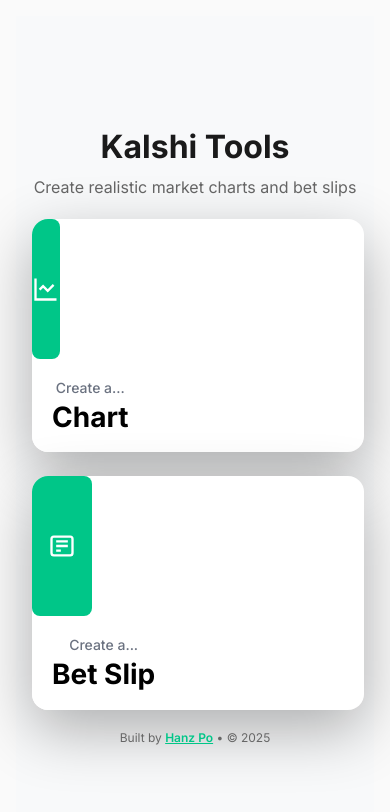
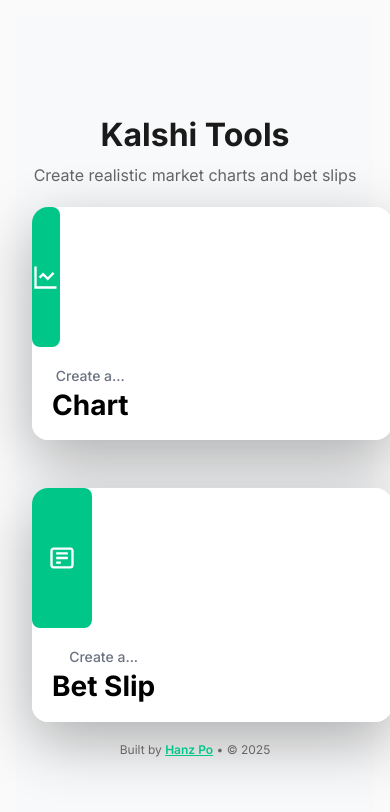
Before and after one commit to HanzPo/kalshi-tools, a React (Vite) app: page / in a window 390 px wide. Shown: the top 812 px of the page. Built offline with nearby package versions, Linux system fonts and the light colour scheme.

Commit message:
surely this will fix it

```diff
--- a/src/components/LandingPage.css
+++ b/src/components/LandingPage.css
@@ -1,22 +1,49 @@
-/* Force single column on mobile/tablet for all browsers including Safari */
+/* Safari iOS specific fix */
+@media screen and (max-width: 1024px) and (-webkit-min-device-pixel-ratio: 1) {
+  .landing-options {
+    display: -webkit-box !important;
+    display: -webkit-flex !important;
+    display: flex !important;
+    -webkit-box-orient: vertical !important;
+    -webkit-box-direction: normal !important;
+    -webkit-flex-direction: column !important;
+    flex-direction: column !important;
+    -webkit-box-align: center !important;
+    -webkit-align-items: center !important;
+    align-items: center !important;
+  }
+
+  .landing-option {
+    -webkit-box-flex: 0 !important;
+    -webkit-flex: 0 0 360px !important;
+    flex: 0 0 360px !important;
+    width: 360px !important;
+    max-width: 380px !important;
+    min-width: 300px !important;
+    margin-bottom: 24px !important;
+  }
+
+  .landing-option:last-child {
+    margin-bottom: 0 !important;
+  }
+}
+
+/* Consolidated mobile layout for all other browsers */
 @media (max-width: 1024px) {
   .landing-options {
     -webkit-flex-direction: column !important;
     flex-direction: column !important;
     -webkit-align-items: center !important;
     align-items: center !important;
-    gap: 0 !important; /* Remove gap, use margins instead */
+    gap: 24px !important;
   }
 
   .landing-option {
-    width: 80vw !important;
-    max-width: 420px !important;
-    min-width: 280px !important;
-    margin-bottom: 24px !important;
-  }
-
-  .landing-option:last-child {
-    margin-bottom: 0 !important;
+    -webkit-flex: 0 0 auto !important;
+    flex: 0 0 auto !important;
+    width: 360px !important;
+    max-width: 380px !important;
+    min-width: 300px !important;
   }
 }
 
@@ -74,9 +101,13 @@
   width: 100%;
 }
 
+/* Removed - consolidated into main mobile query above */
+
 .landing-option {
-  min-width: 280px;
-  width: 400px; /* Safari fallback - fixed width */
+  /* Safari-compatible flex properties */
+  -webkit-flex: 1 1 400px; /* Safari: grow shrink basis */
+  flex: 1 1 400px;
+  min-width: 300px;
   max-width: 420px;
   background: white;
   border: none;
@@ -93,9 +124,9 @@
   display: flex;
   -webkit-flex-direction: column; /* Safari prefix */
   flex-direction: column;
-  -webkit-flex: none; /* Safari - don't use flex: 1 */
-  flex: none;
 }
+
+/* Removed - consolidated into main mobile query above */
 
 .landing-option:hover {
   transform: translateY(-8px);
@@ -284,23 +315,7 @@
   }
 }
 
-/* Additional Safari mobile fix */
-@media screen and (max-width: 768px) and (-webkit-min-device-pixel-ratio: 1) {
-  .landing-options {
-    display: -webkit-flex !important;
-    display: flex !important;
-    -webkit-flex-direction: column !important;
-    flex-direction: column !important;
-    -webkit-align-items: center !important;
-    align-items: center !important;
-  }
-
-  .landing-option {
-    width: 85vw !important;
-    max-width: 380px !important;
-    min-width: 260px !important;
-  }
-}
+/* Removed - consolidated into main mobile query above */
 
 /* Mobile devices */
 @media (max-width: 640px) {
```
